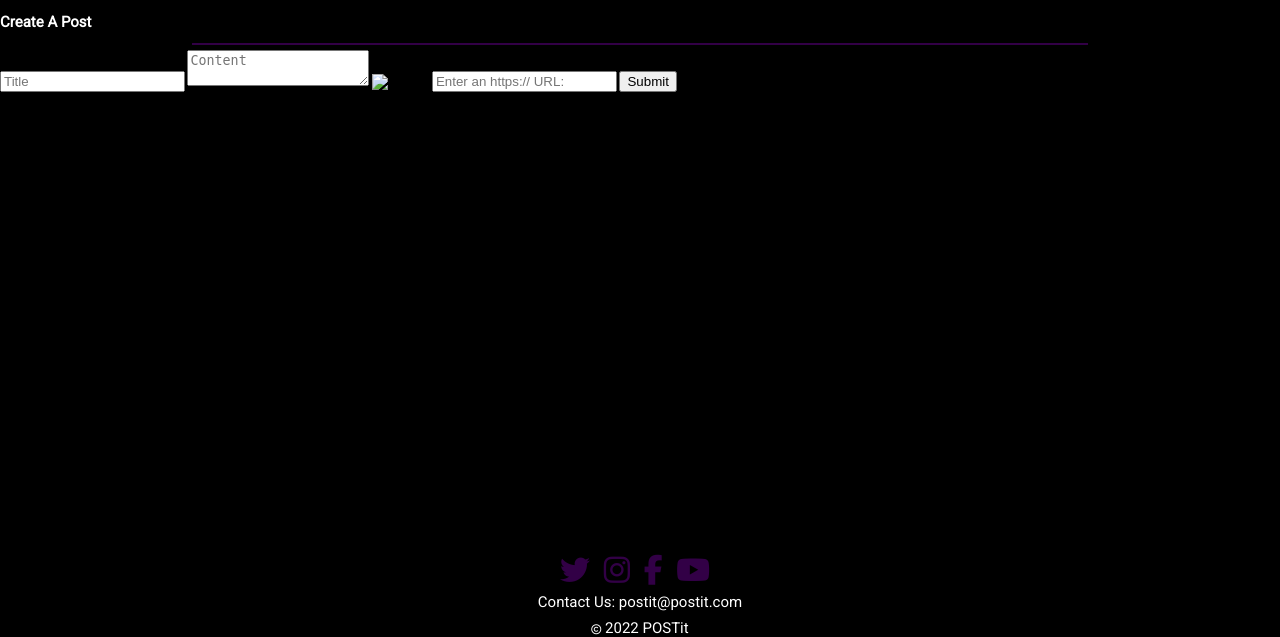
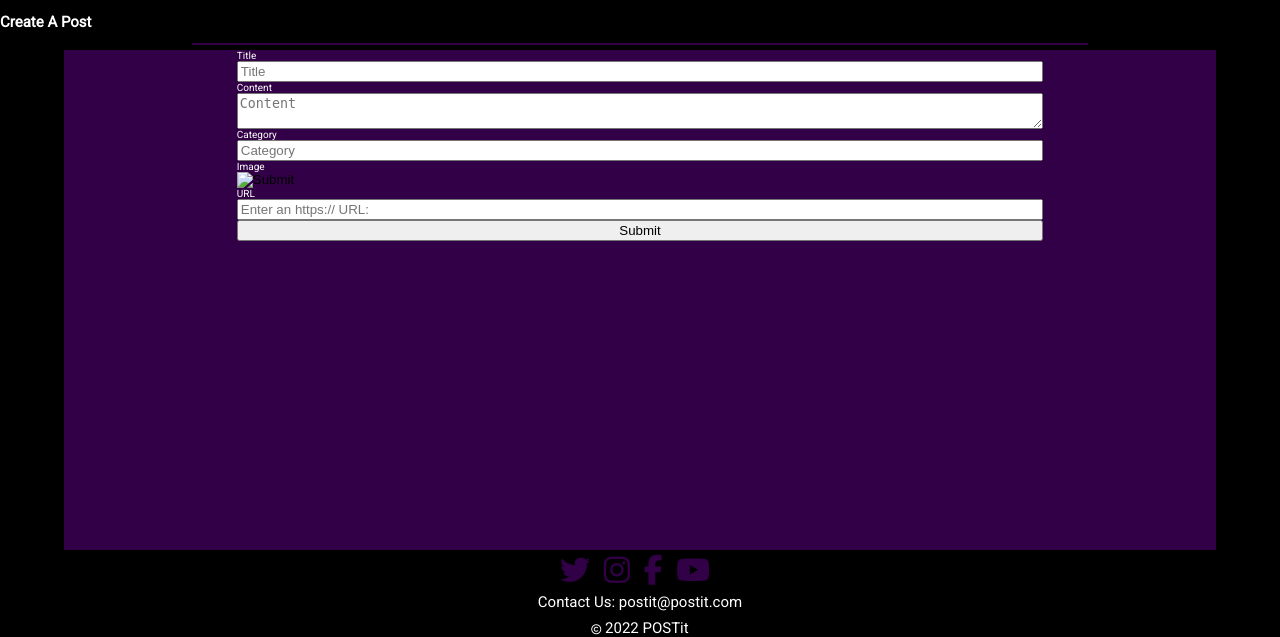
Before and after one commit to FarisGJD/postit, a Django app: page /postit/ in a window 1280 px wide. Shown: the part 163-800 px from the top of the page. Run offline with Django 3.2, Linux system fonts and the light colour scheme; some libraries are stand-ins or nearby versions.

Commit message:
Style postit form

```diff
--- a/static/css/style.css
+++ b/static/css/style.css
@@ -183,3 +183,18 @@ hr {
     border: 0.5px solid #320046;
     width: 70%;
 }
+
+#postit-form-container {
+    width:  90%;
+    height: 50rem;
+    background-color: #320046;
+    margin: auto;
+}
+
+
+form {
+    display: flex;
+    flex-direction: column;
+    width: 70%;
+    margin: auto;
+}
--- a/templates/postit.html
+++ b/templates/postit.html
@@ -9,10 +9,21 @@
 <div id="postit-form-container">
     <div id="postit-form-contnet">
         <form>
-            <input type="text" placeholder="Title">
-            <textarea type="text" placeholder="Content"></textarea>
-            <input type="image" placeholder="Image">
+            <label for="title" id="title-label">Title</label>
+            <input type="text" id="title-label" placeholder="Title">
+
+            <label for="content" id="content-label">Content</label>
+            <textarea type="text" id="content-label" placeholder="Content"></textarea>
+
+            <label for="category" id="category-label">Category</label>
+            <input type="text" id="category-label" placeholder="Category">
+
+            <label for="image" id="image-label">Image</label>
+            <input type="image" id="image-label" placeholder="Image">
+
+            <label for="url" id="url-label">URL</label>
             <input type="url" placeholder="Enter an https:// URL:">
+
             <input type="submit" placeholder="POST">
         </form>
 
```
